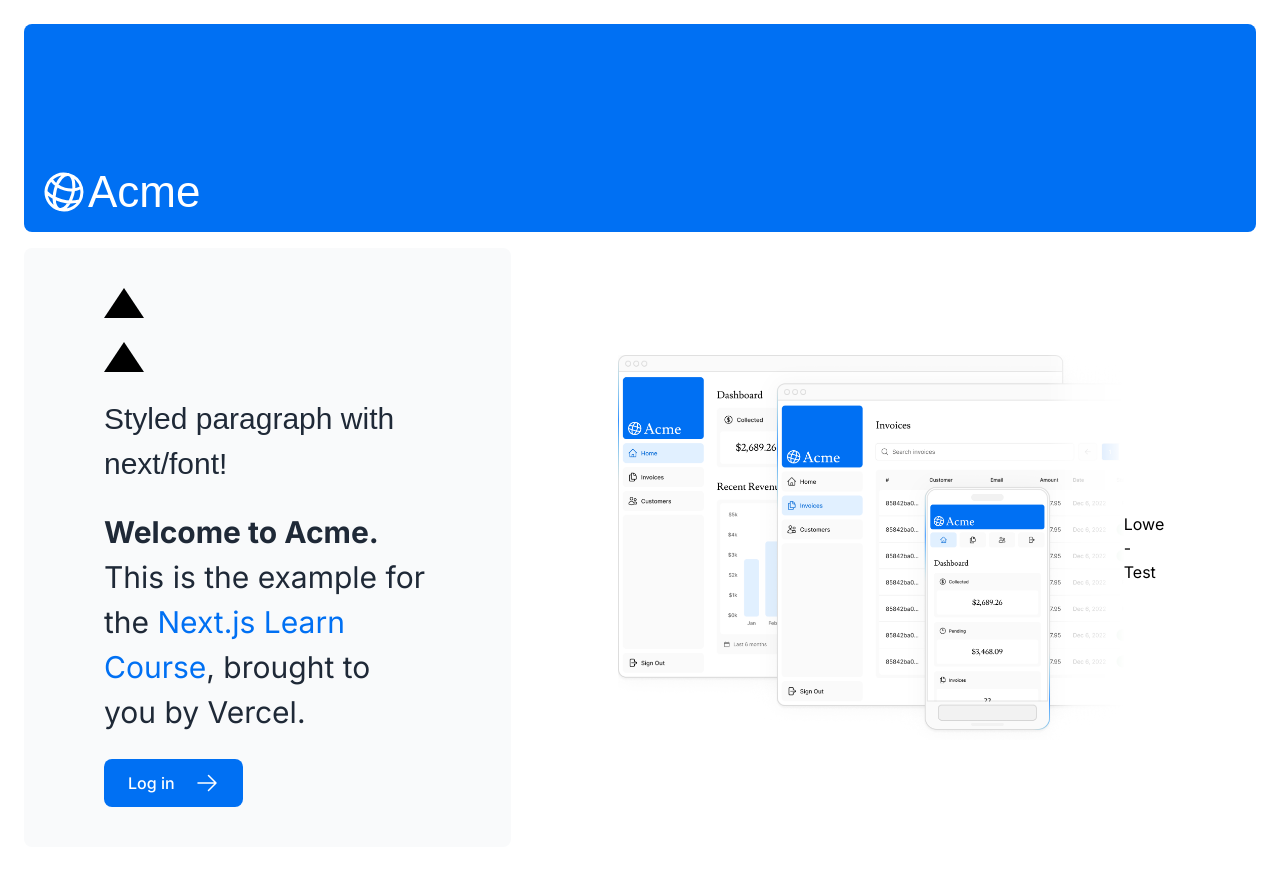
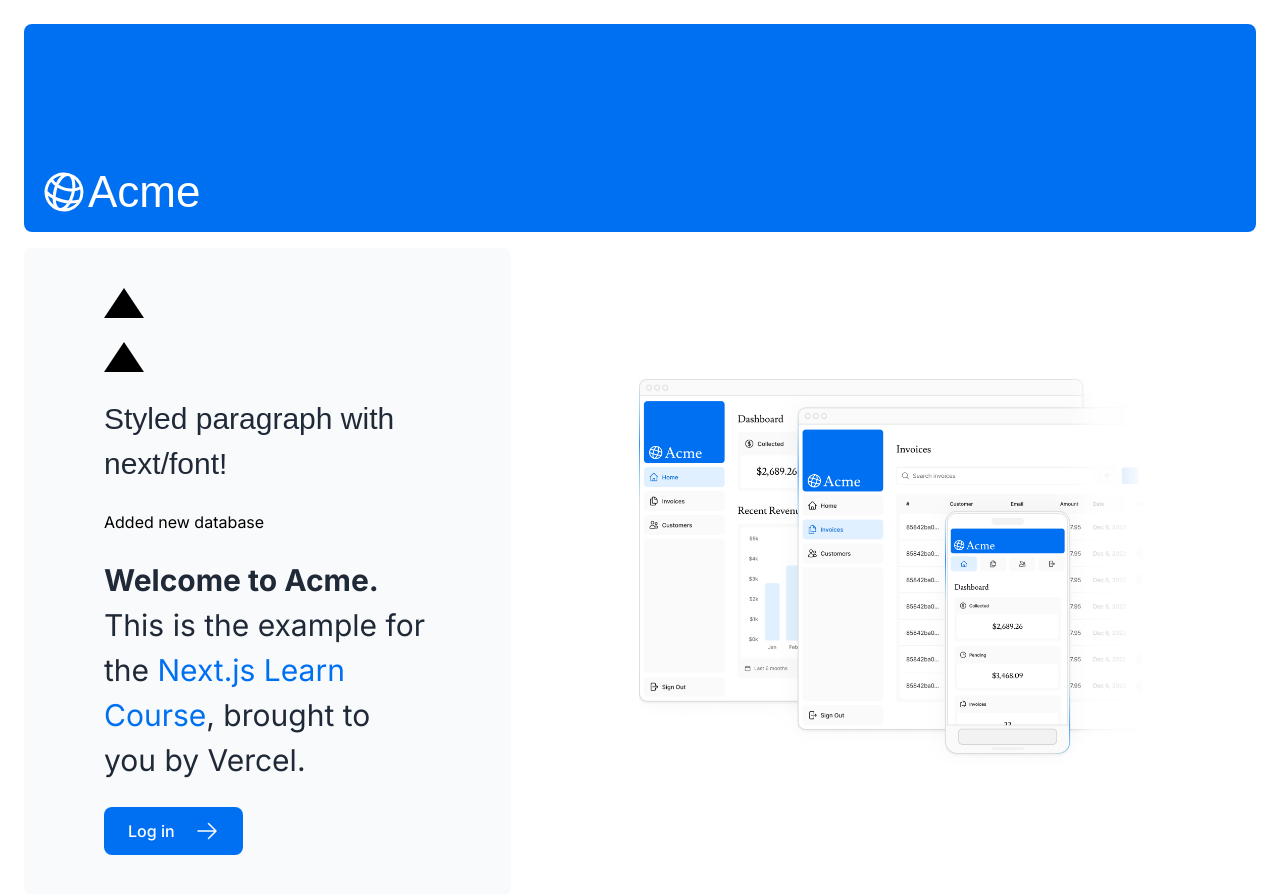
Before and after one commit to Grupparbete-CICD/ci-cd-acme, a Next.js app: page / in a window 1280 px wide. Shown: the top 894 px of the page. Before the commit the page ends 871 px from the top, so only its background shows below. Built offline with nearby package versions, Linux system fonts and the light colour scheme; a web font is replaced by a local one.

Commit message:
new database

```diff
--- a/app/page.tsx
+++ b/app/page.tsx
@@ -20,6 +20,7 @@
           >
             Styled paragraph with next/font!
           </p>
+          <p>Added new database</p>
           <p className={`text-xl text-gray-800 md:text-3xl md:leading-normal`}>
             <strong>Welcome to Acme.</strong> This is the example for the{' '}
             <a href="https://nextjs.org/learn/" className="text-blue-500">
@@ -50,9 +51,6 @@
             className="block md:hidden"
             alt="Screenshots of the dashboard project showing mobile version"
           />
-          <div>
-            <p>Lowe - Test</p>
-          </div>
         </div>
       </div>
     </main>
```
Also changed, not shown: 1 other file (tests, documents, lock files or other folders).
